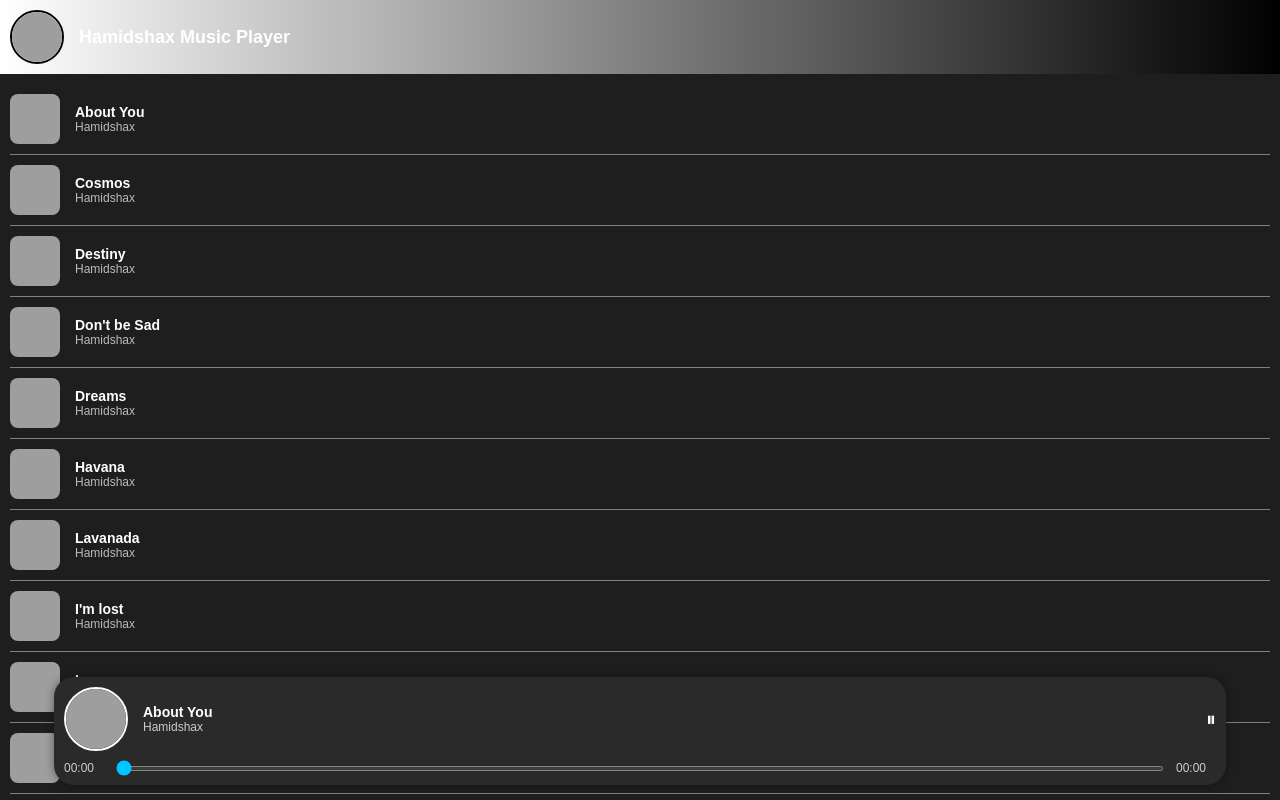
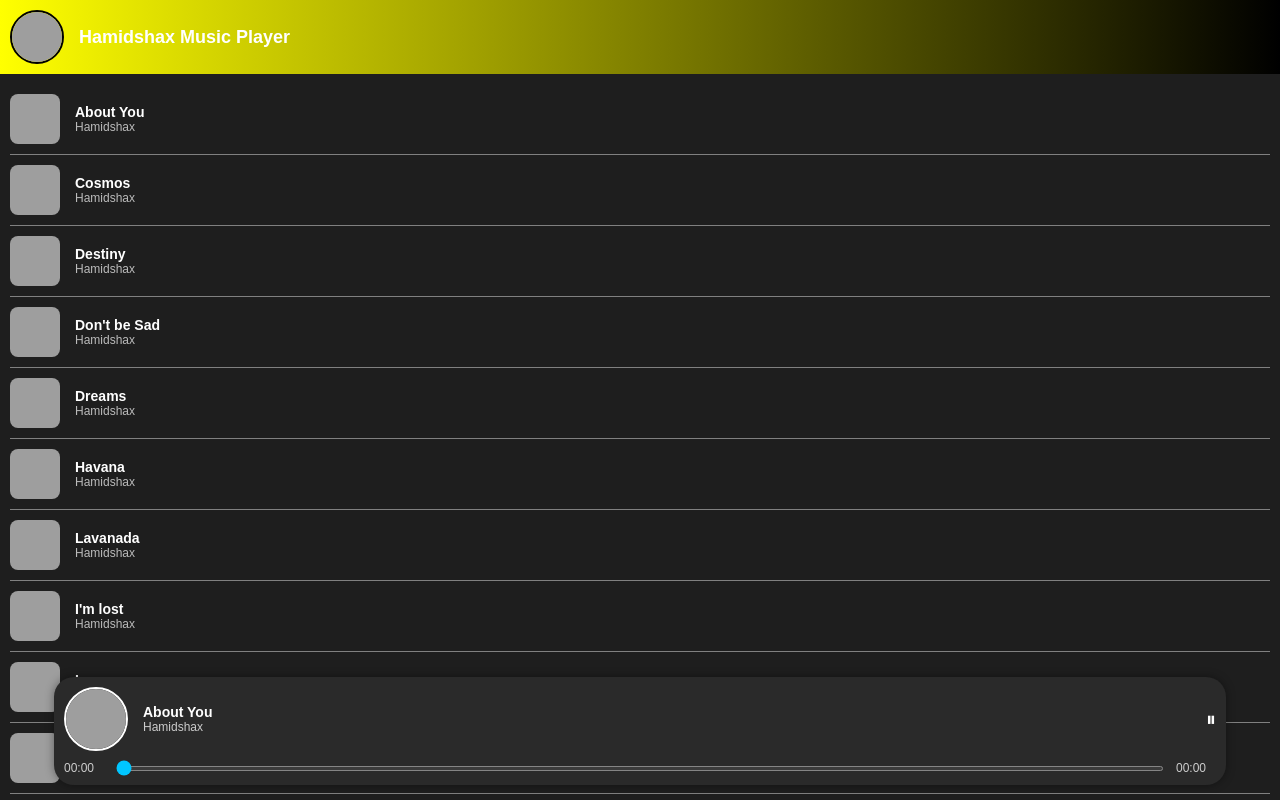
Before and after one commit to firebase-cmd/hsmusic, a plain HTML site: page music.html in a window 1280 px wide. Shown: the top 800 px of the page. Drawn offline with Linux system fonts and the light colour scheme; grey boxes are pictures that could not be loaded.

Commit message:
Update music.html

```diff
--- a/music.html
+++ b/music.html
@@ -3,7 +3,7 @@
 
 <head>
     <meta charset="UTF-8">
-    <title>Music Player</title>
+    <title>Hamidshax Music Player</title>
     <style>
         body {
             background: #1e1e1e;
@@ -25,7 +25,7 @@
         .title {
             display: flex;
             align-items: center;
-            background: linear-gradient(to right, white, black);
+            background: linear-gradient(to right, yellow, black);
             padding: 10px;
             font-weight: bold;
             font-size: 18px;
```
